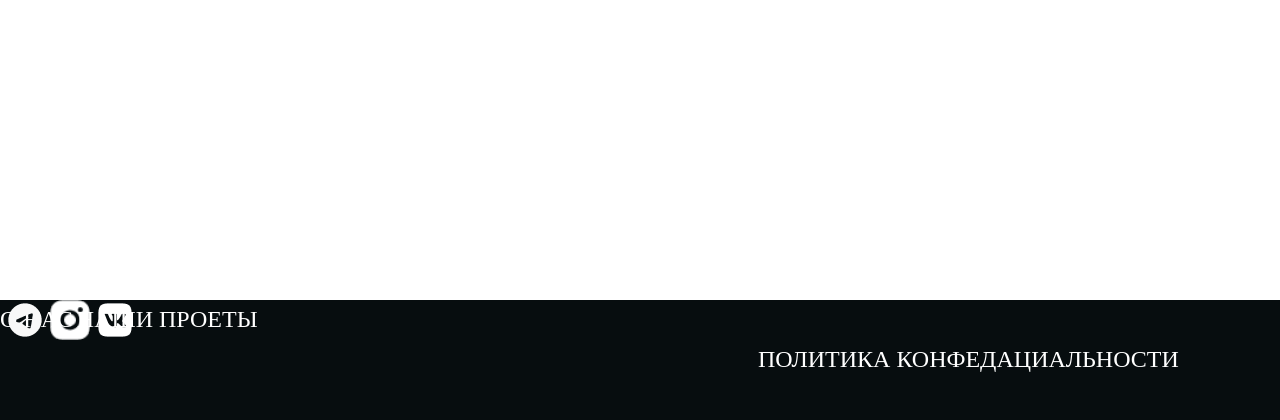
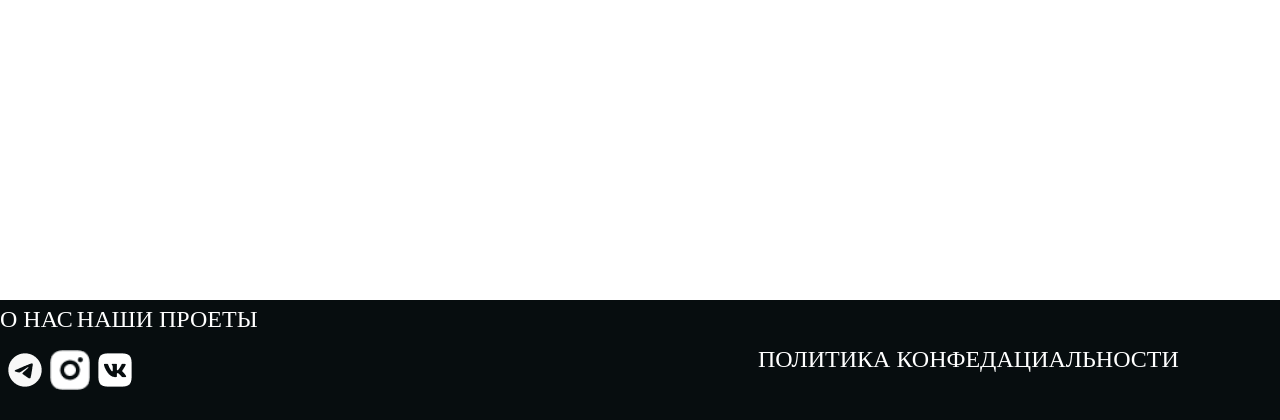
Before and after one commit to k1s1k/diplom, a Python web app: template main/templates/index.html in a window 1280 px wide. Shown: the part 1580-2000 px from the top of the page. Run offline with Jinja, Linux system fonts and the light colour scheme; the template is opened without the code that fills it, so the values that code supplies are empty.

Commit message:
my first commit

```diff
--- a/main/static/css/main.css
+++ b/main/static/css/main.css
@@ -160,6 +160,7 @@
 	flex: none;
 	order: 0;
 	flex-grow: 0;
+	right: 100px;
 }
 
 .nsshi_proekti{
@@ -177,7 +178,8 @@
 	flex-grow: 0;
 }
 
-.polit{position: absolute;
+.polit{
+	position: absolute;
 	width: 426px;
 	height: 39px;
 	left: 758px;
@@ -197,7 +199,7 @@
 	width: 40px;
 	height: 40px;
 	left: 5px;
-	top: 0px;
+	top: 50px;
 }
 
 .photo-inst{
@@ -205,7 +207,7 @@
 	width: 40px;
 	height: 40px;
 	left: 50px;
-	top: 0px;
+	top: 50px;
 }
 
 .photo-vk{
@@ -213,7 +215,7 @@
 	width: 40px;
 	height: 40px;
 	left: 95px;
-	top: 0px;
+	top: 50px;
 }
 
 footer{
```
